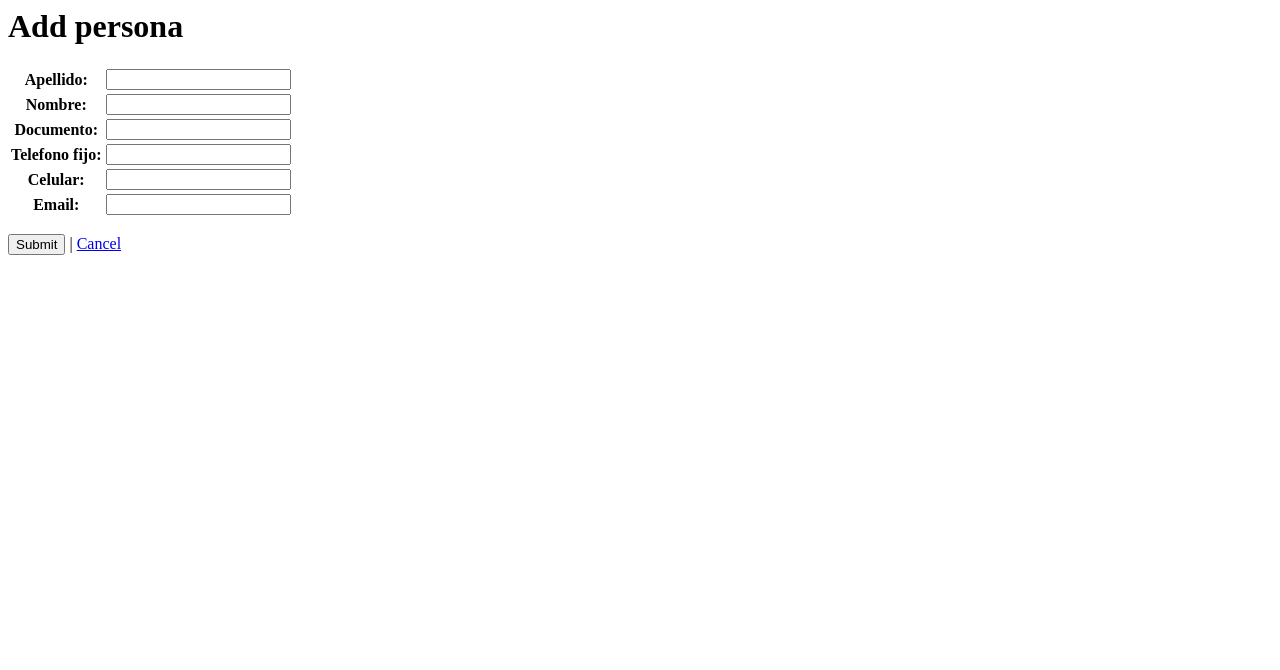
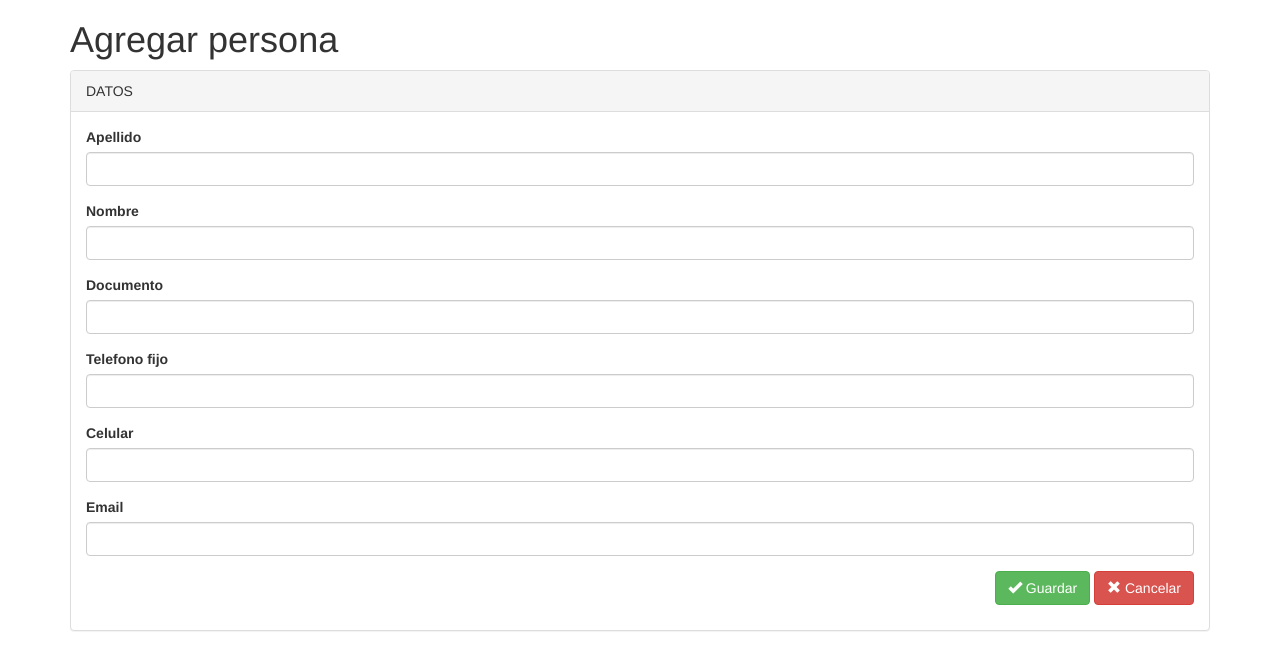
Before and after one commit to feddeMurua/mara_imp, a Django app: page /clientes/add/persona/ in a window 1280 px wide. Shown: the top 670 px of the page. Run offline with Django 3.2, Linux system fonts and the light colour scheme; a user stored in the database is signed in; some libraries are stand-ins or nearby versions.

Commit message:
popup 100%

```diff
--- a/modulo_I/urls_cliente.py
+++ b/modulo_I/urls_cliente.py
@@ -5,7 +5,6 @@ urlpatterns = [
     url(r'^listado_clientes/$', listado_clientes, name="listado_clientes"),
     url(r'^detalle_clientes/(?P<id_cliente>\d+)/$', detalle_clientes, name="detalle_clientes"),
     url(r'^add/persona/?$', new_persona, name="nueva_persona"),
-    url(r'^alta_personas/$', alta_personas, name="alta_personas"),
     url(r'^alta_clientes/$', alta_clientes, name="alta_clientes"),
     url(r'^baja_clientes/$', baja_clientes, name="baja_clientes"),
     url(r'^modificar_clientes/(?P<id_cliente>\d+)/$', modificar_clientes, name="modificar_clientes"),
--- a/modulo_I/views.py
+++ b/modulo_I/views.py
@@ -22,7 +22,6 @@ OTRAS FUNCIONES
 
 
 def handlePopAdd(request, addForm, field):
-    form= None
     if request.method == "POST":
         form = addForm(request.POST)
         if form.is_valid():
@@ -36,15 +35,18 @@ def handlePopAdd(request, addForm, field):
     else:
         form = addForm()
     pageContext = {'form': form, 'field': field}
-    return render_to_response("base/popadd.html", pageContext)
+    return render(request,"base/popadd.html", pageContext)
 
 
 @login_required
 def new_persona(request):
     return handlePopAdd(request, PersonaForm, 'persona')
+
+
 '''
 PERSONAS
 '''
+
 
 @login_required
 def listado_personas(request):
--- a/templates/base/popadd.html
+++ b/templates/base/popadd.html
@@ -1,18 +1,39 @@
 {% load staticfiles %}
+{% load widget_tweaks %}
 <html>
   <head>
     <title>Add {{ field }}</title>
+    <link rel="stylesheet" type="text/css" href="{% static 'css/bootstrap.css' %}"/>
+    <link rel="stylesheet" type="text/css" href="{% static 'css/font-awesome.min.css' %}"/>
     <script type="text/javascript" src="{% static 'js/jquery.js' %}"></script>
     <script type="text/javascript" src="{% static 'js/jquery.init.js' %}"></script>
     <script type="text/javascript" src="{% static 'js/RelatedObjectLookups.js' %}"></script>
   </head>
   <body>
-    <h1>Add {{ field }}</h1>
-    <form method="POST" action="/add/{{ field }}">
-      <table>
-      {{ form }}
-      </table>
-      <p><input type="submit"/> | <a href="javascript:window.close()">Cancel</a></p>
-    </form>
+    <div class="container container-form">
+      <h1>Agregar {{ field }}</h1>
+      <div class="panel panel-default">
+        <div class="panel-heading">DATOS</div>
+        <div class="panel-body">
+          <form method="post" action="{{ field }}">{% csrf_token %}
+            {% for field in form.visible_fields %}
+                <div class="form-group">
+                  <label for="{{ field.id_for_label }}">{{ field.label }}</label>
+                  {{ field|add_class:'form-control' }}
+                  {% for error in field.errors %}
+                    <span style="color:red;" class="help-block">{{ error }}</span>
+                  {% endfor %}
+                </div>
+            {% endfor %}
+            <p class="pull-right">
+              <button type="submit" class="btn btn-success pull" >
+                <span class="glyphicon glyphicon-ok"></span> Guardar
+              </button>
+              <a href="javascript:window.close()" class="btn btn-danger"><i  class="glyphicon glyphicon-remove"></i> Cancelar</a>
+            </p>
+          </form>
+        </div>
+      </div>
+    </div>
   </body>
 </html>
```
Also changed, not shown: db.sqlite3, modulo_I/urls_persona.py (line endings or trailing spaces).
